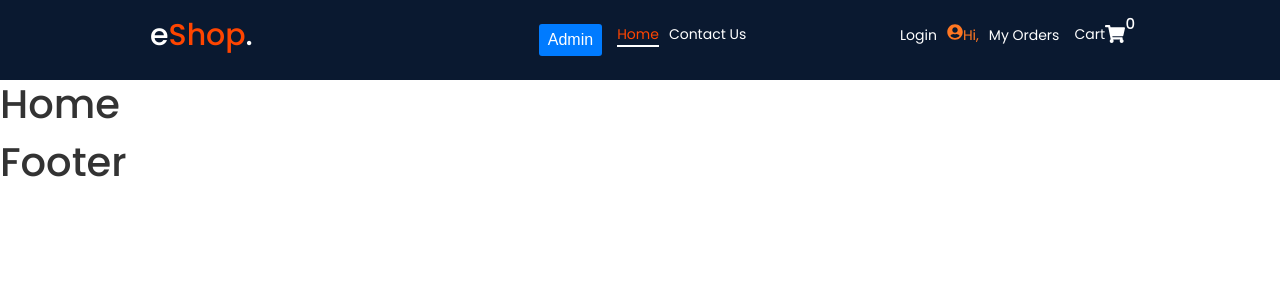
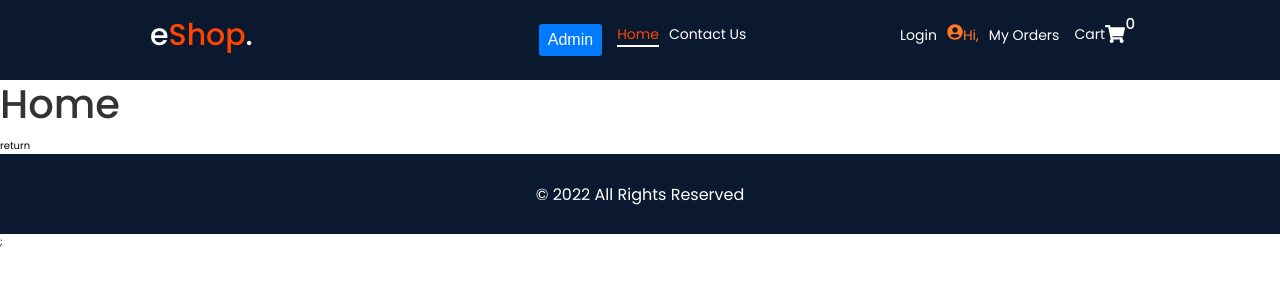
Before and after one commit to Roctim17/Online-Shop, a React (Create React App) app: page / in a window 1280 px wide. Shown: the top 300 px of the page. Built offline with nearby package versions, Linux system fonts and the light colour scheme.

Commit message:
done footer

```diff
--- /dev/null
+++ b/src/Style/Footer.module.scss
@@ -0,0 +1,12 @@
+.footer {
+  background-color: var(--dark-blue);
+  color: #fff;
+  font-size: 1.6rem;
+  display: flex;
+  justify-content: center;
+  align-items: center;
+  height: 8rem;
+  p {
+    color: #fff;
+  }
+}
--- a/src/components/Footer.js
+++ b/src/components/Footer.js
@@ -1,9 +1,14 @@
 import React from 'react';
+import styles from '../Style/Footer.module.scss'
+
+const date = new Date();
+const year = date.getFullYear();
 
 const Footer = () => {
     return (
         <div>
-            <h1>Footer</h1>
+             return <div className={styles.footer}>&copy; {year} All Rights Reserved</div>;
+
         </div>
     );
 };
--- a/src/components/Header.js
+++ b/src/components/Header.js
@@ -27,8 +27,8 @@ const cart = (
 
 const Header = () => {
     const [showMenu, setShowMenu] = useState(false);
-    const [displayName, setdisplayName] = useState("");
-    const [scrollPage, setScrollPage] = useState(false);
+    // const [displayName, setdisplayName] = useState("");
+    // const [scrollPage, setScrollPage] = useState(false);
 
     const toggleMenu = () => {
         setShowMenu(!showMenu);
```
Also changed, not shown: src/pages/Login.js (added, +11 -0 lines).
